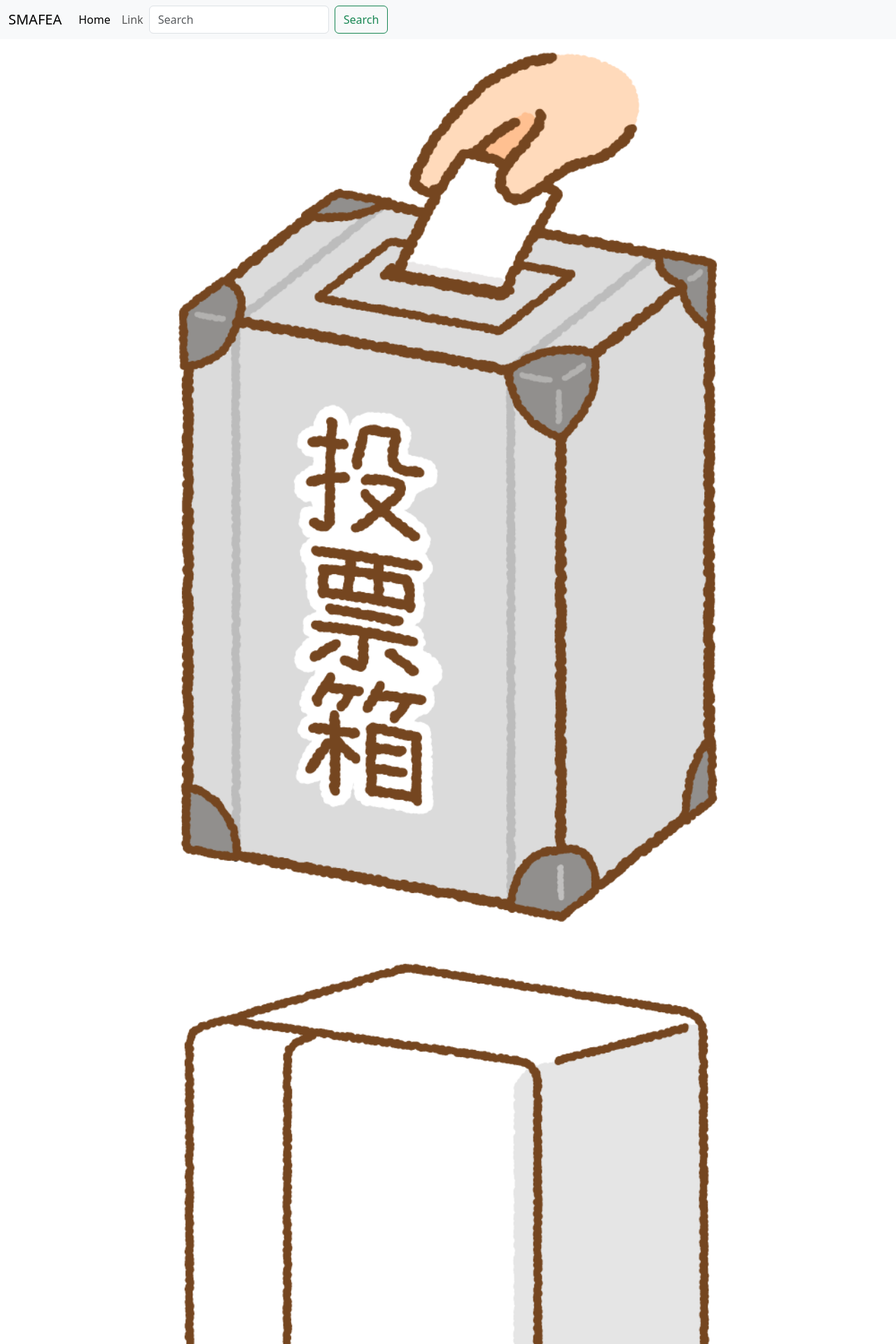
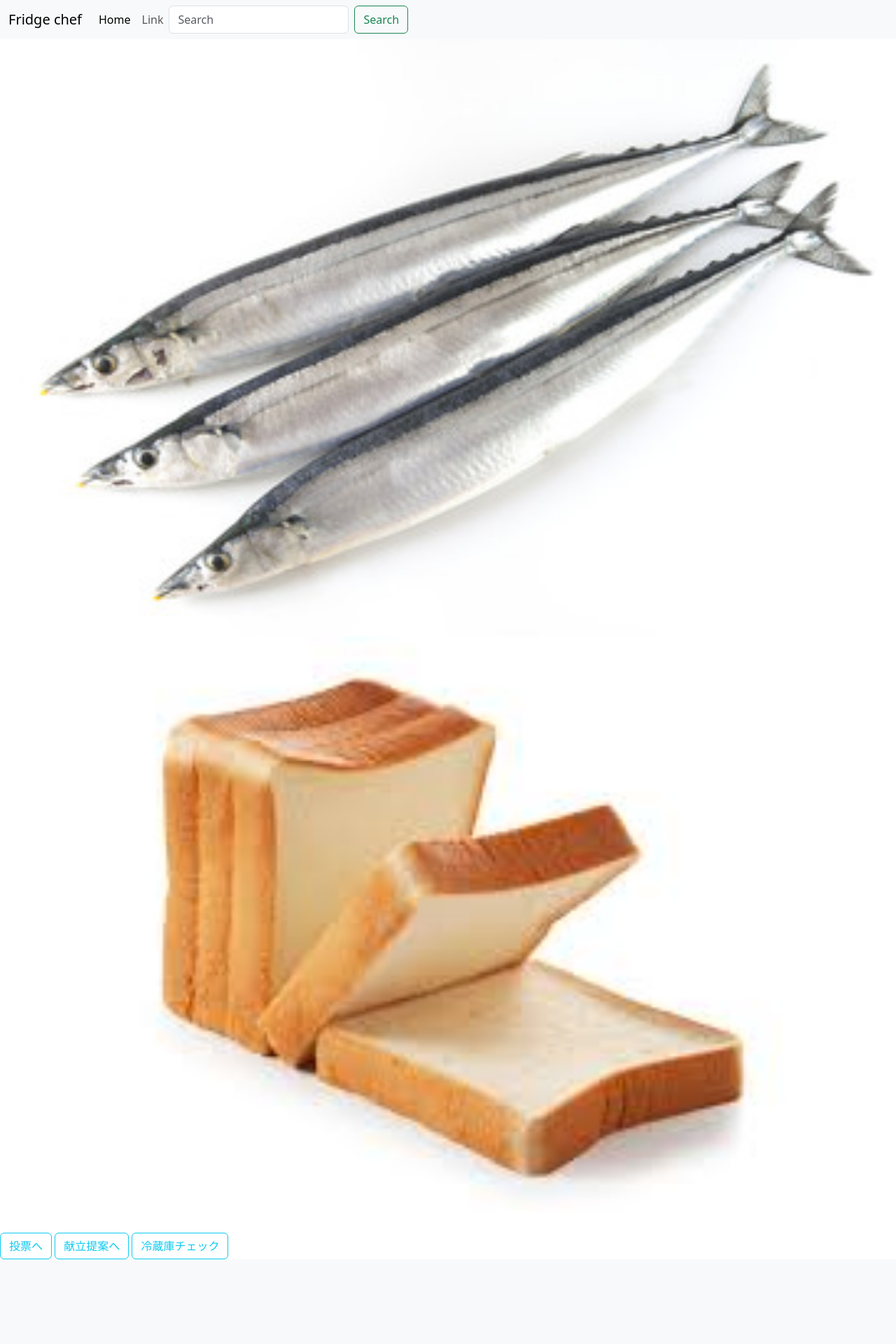
Before and after one commit to yumarusuke/KK, a Flask app: page / in a window 1280 px wide. Shown: the top 1920 px of the page at 70% size. After the commit the page ends 1799 px from the top, so only its background shows below. Run offline with Flask 3, Linux system fonts and the light colour scheme.

Commit message:
“new”

```diff
--- a/app.py
+++ b/app.py
@@ -42,6 +42,10 @@ def food3():
 def map():
     return render_template("map.html")
 
+@app.route("/signin")
+def signin():
+    return render_template("signin.html")
+
 @app.route("/otamesi")
 def otamesi():
     namae="ゆうまる"
--- a/templates/Registration.html
+++ b/templates/Registration.html
@@ -10,7 +10,7 @@
 <body>
     <nav class="navbar navbar-expand-lg bg-body-tertiary">
   <div class="container-fluid">
-    <a class="navbar-brand" href="#">SMAFEA</a>
+    <a class="navbar-brand" href="#">Fridge chef</a>
     <button class="navbar-toggler" type="button" data-bs-toggle="collapse" data-bs-target="#navbarSupportedContent" aria-controls="navbarSupportedContent" aria-expanded="false" aria-label="Toggle navigation">
       <span class="navbar-toggler-icon"></span>
     </button>
--- a/templates/buy.html
+++ b/templates/buy.html
@@ -7,10 +7,10 @@
    <link href="https://cdn.jsdelivr.net/npm/bootstrap@5.3.0/dist/css/bootstrap.min.css" rel="stylesheet" integrity="sha384-9ndCyUaIbzAi2FUVXJi0CjmCapSmO7SnpJef0486qhLnuZ2cdeRhO02iuK6FUUVM" crossorigin="anonymous">
    <script src="https://cdn.jsdelivr.net/npm/bootstrap@5.3.0/dist/js/bootstrap.bundle.min.js" integrity="sha384-geWF76RCwLtnZ8qwWowPQNguL3RmwHVBC9FhGdlKrxdiJJigb/j/68SIy3Te4Bkz" crossorigin="anonymous"></script>
 </head>
-<body>
+<body style="background-color: rgb(255, 255, 255);">
     <nav class="navbar navbar-expand-lg bg-body-tertiary">
   <div class="container-fluid">
-    <a class="navbar-brand" href="#">SMAFEA</a>
+    <a class="navbar-brand" href="#">Fridge chef</a>
     <button class="navbar-toggler" type="button" data-bs-toggle="collapse" data-bs-target="#navbarSupportedContent" aria-controls="navbarSupportedContent" aria-expanded="false" aria-label="Toggle navigation">
       <span class="navbar-toggler-icon"></span>
     </button>
@@ -30,7 +30,7 @@
   </div>
 </nav>
 <h2 style="background-color: #c4f5fb; padding: 10px; border-left: 5px solid #3498db;">
-  買い物
+  買うもの一覧
 </h2>
 <h3>①</h3>
 <h3>②</h3>
--- a/templates/cold.html
+++ b/templates/cold.html
@@ -7,10 +7,10 @@
     <link href="https://cdn.jsdelivr.net/npm/bootstrap@5.3.0/dist/css/bootstrap.min.css" rel="stylesheet" integrity="sha384-9ndCyUaIbzAi2FUVXJi0CjmCapSmO7SnpJef0486qhLnuZ2cdeRhO02iuK6FUUVM" crossorigin="anonymous">
     <script src="https://cdn.jsdelivr.net/npm/bootstrap@5.3.0/dist/js/bootstrap.bundle.min.js" integrity="sha384-geWF76RCwLtnZ8qwWowPQNguL3RmwHVBC9FhGdlKrxdiJJigb/j/68SIy3Te4Bkz" crossorigin="anonymous"></script>
 </head>
-<body>
+<body style="background-color: rgb(255, 255, 255);">
         <nav class="navbar navbar-expand-lg bg-body-tertiary">
   <div class="container-fluid">
-    <a class="navbar-brand" href="#">SMAFEA
+    <a class="navbar-brand" href="#">Fridge chef
     </a>
     <button class="navbar-toggler" type="button" data-bs-toggle="collapse" data-bs-target="#navbarSupportedContent" aria-controls="navbarSupportedContent" aria-expanded="false" aria-label="Toggle navigation">
       <span class="navbar-toggler-icon"></span>
--- a/templates/food.html
+++ b/templates/food.html
@@ -7,10 +7,10 @@
     <link href="https://cdn.jsdelivr.net/npm/bootstrap@5.3.0/dist/css/bootstrap.min.css" rel="stylesheet" integrity="sha384-9ndCyUaIbzAi2FUVXJi0CjmCapSmO7SnpJef0486qhLnuZ2cdeRhO02iuK6FUUVM" crossorigin="anonymous">
    <script src="https://cdn.jsdelivr.net/npm/bootstrap@5.3.0/dist/js/bootstrap.bundle.min.js" integrity="sha384-geWF76RCwLtnZ8qwWowPQNguL3RmwHVBC9FhGdlKrxdiJJigb/j/68SIy3Te4Bkz" crossorigin="anonymous"></script>
 </head>
-<body>
+<body style="background-color: rgb(255, 255, 255);">
     <nav class="navbar navbar-expand-lg bg-body-tertiary">
   <div class="container-fluid">
-    <a class="navbar-brand" href="#">SMAFEA
+    <a class="navbar-brand" href="#">Fridge chef
     </a>
     <button class="navbar-toggler" type="button" data-bs-toggle="collapse" data-bs-target="#navbarSupportedContent" aria-controls="navbarSupportedContent" aria-expanded="false" aria-label="Toggle navigation">
       <span class="navbar-toggler-icon"></span>
--- a/templates/food2.html
+++ b/templates/food2.html
@@ -7,10 +7,10 @@
      <link href="https://cdn.jsdelivr.net/npm/bootstrap@5.3.0/dist/css/bootstrap.min.css" rel="stylesheet" integrity="sha384-9ndCyUaIbzAi2FUVXJi0CjmCapSmO7SnpJef0486qhLnuZ2cdeRhO02iuK6FUUVM" crossorigin="anonymous">
    <script src="https://cdn.jsdelivr.net/npm/bootstrap@5.3.0/dist/js/bootstrap.bundle.min.js" integrity="sha384-geWF76RCwLtnZ8qwWowPQNguL3RmwHVBC9FhGdlKrxdiJJigb/j/68SIy3Te4Bkz" crossorigin="anonymous"></script>
 </head>
-<body>
+<body style="background-color: rgb(255, 255, 255);">
   <nav class="navbar navbar-expand-lg bg-body-tertiary">
   <div class="container-fluid">
-    <a class="navbar-brand" href="#">kk</a>
+    <a class="navbar-brand" href="#">Fridge chef</a>
     <button class="navbar-toggler" type="button" data-bs-toggle="collapse" data-bs-target="#navbarSupportedContent" aria-controls="navbarSupportedContent" aria-expanded="false" aria-label="Toggle navigation">
       <span class="navbar-toggler-icon"></span>
     </button>
--- a/templates/food3.html
+++ b/templates/food3.html
@@ -7,10 +7,10 @@
          <link href="https://cdn.jsdelivr.net/npm/bootstrap@5.3.0/dist/css/bootstrap.min.css" rel="stylesheet" integrity="sha384-9ndCyUaIbzAi2FUVXJi0CjmCapSmO7SnpJef0486qhLnuZ2cdeRhO02iuK6FUUVM" crossorigin="anonymous">
    <script src="https://cdn.jsdelivr.net/npm/bootstrap@5.3.0/dist/js/bootstrap.bundle.min.js" integrity="sha384-geWF76RCwLtnZ8qwWowPQNguL3RmwHVBC9FhGdlKrxdiJJigb/j/68SIy3Te4Bkz" crossorigin="anonymous"></script>
 </head>
-<body>
+<body style="background-color: rgb(255, 255, 255);">
         <nav class="navbar navbar-expand-lg bg-body-tertiary">
   <div class="container-fluid">
-    <a class="navbar-brand" href="#">SMAFEA</a>
+    <a class="navbar-brand" href="#">Fridge chef</a>
     <button class="navbar-toggler" type="button" data-bs-toggle="collapse" data-bs-target="#navbarSupportedContent" aria-controls="navbarSupportedContent" aria-expanded="false" aria-label="Toggle navigation">
       <span class="navbar-toggler-icon"></span>
     </button>
--- a/templates/suggest.html
+++ b/templates/suggest.html
@@ -10,7 +10,7 @@
 <body>
     <nav class="navbar navbar-expand-lg bg-body-tertiary">
   <div class="container-fluid">
-    <a class="navbar-brand" href="#">SMAFEA</a>
+    <a class="navbar-brand" href="#">Fridge chef</a>
     <button class="navbar-toggler" type="button" data-bs-toggle="collapse" data-bs-target="#navbarSupportedContent" aria-controls="navbarSupportedContent" aria-expanded="false" aria-label="Toggle navigation">
       <span class="navbar-toggler-icon"></span>
     </button>
--- a/templates/top.html
+++ b/templates/top.html
@@ -6,10 +6,10 @@
     <title>Document</title>
     <link href="https://cdn.jsdelivr.net/npm/bootstrap@5.3.0/dist/css/bootstrap.min.css" rel="stylesheet" integrity="sha384-9ndCyUaIbzAi2FUVXJi0CjmCapSmO7SnpJef0486qhLnuZ2cdeRhO02iuK6FUUVM" crossorigin="anonymous">
     <script src="https://cdn.jsdelivr.net/npm/bootstrap@5.3.0/dist/js/bootstrap.bundle.min.js" integrity="sha384-geWF76RCwLtnZ8qwWowPQNguL3RmwHVBC9FhGdlKrxdiJJigb/j/68SIy3Te4Bkz" crossorigin="anonymous"></script>
-<body>
+<body style="background-color: rgb(255, 255, 255);">
     <nav class="navbar navbar-expand-lg bg-body-tertiary">
   <div class="container-fluid">
-    <a class="navbar-brand" href="#">SMAFEA</a>
+    <a class="navbar-brand" href="#">Fridge chef</a>
     <button class="navbar-toggler" type="button" data-bs-toggle="collapse" data-bs-target="#navbarSupportedContent" aria-controls="navbarSupportedContent" aria-expanded="false" aria-label="Toggle navigation">
       <span class="navbar-toggler-icon"></span>
     </button>
@@ -36,13 +36,13 @@
   </div>
   <div class="carousel-inner">
     <div class="carousel-item active">
-      <img src="/static/vote.png" class="d-block w-100" alt="...">
+      <img src="/static/秋刀魚.jpg" class="d-block w-100" alt="...">
     </div>
     <div class="carousel-item">
-      <img src="/static/エコバッグ.png" class="d-block w-100" alt="...">
+      <img src="/static/メロン.jpg" class="d-block w-100" alt="...">
     </div>
     <div class="carousel-item">
-      <img src="/static/冷蔵庫.png" class="d-block w-100" alt="...">
+      <img src="/static/ソーセージ.jpg" class="d-block w-100" alt="...">
     </div>
   </div>
   <button class="carousel-control-prev" type="button" data-bs-target="#carouselExampleIndicators" data-bs-slide="prev">
@@ -56,13 +56,13 @@
   <div id="carouselExample" class="carousel slide">
   <div class="carousel-inner">
     <div class="carousel-item active">
-      <img src="/static/冷蔵庫.png" class="d-block w-100" alt="...">
+      <img src="/static/食パン.jpeg" class="d-block w-100" alt="...">
     </div>
     <div class="carousel-item">
-      <img src="/static/冷蔵庫.png" class="d-block w-100" alt="...">
+      <img src="/static/鶏手羽元.jpg" class="d-block w-100" alt="...">
     </div>
     <div class="carousel-item">
-      <img src="/static/冷蔵庫.png" class="d-block w-100" alt="...">
+      <img src="/static/りんご.jpg" class="d-block w-100" alt="...">
     </div>
   </div>
   <button class="carousel-control-prev" type="button" data-bs-target="#carouselExample" data-bs-slide="prev">
--- a/templates/vote.html
+++ b/templates/vote.html
@@ -7,10 +7,10 @@
     <link href="https://cdn.jsdelivr.net/npm/bootstrap@5.3.0/dist/css/bootstrap.min.css" rel="stylesheet" integrity="sha384-9ndCyUaIbzAi2FUVXJi0CjmCapSmO7SnpJef0486qhLnuZ2cdeRhO02iuK6FUUVM" crossorigin="anonymous">
     <script src="https://cdn.jsdelivr.net/npm/bootstrap@5.3.0/dist/js/bootstrap.bundle.min.js" integrity="sha384-geWF76RCwLtnZ8qwWowPQNguL3RmwHVBC9FhGdlKrxdiJJigb/j/68SIy3Te4Bkz" crossorigin="anonymous"></script>
 </head>
-<body>
+<body style="background-color: rgb(255, 255, 255);">
        <nav class="navbar navbar-expand-lg bg-body-tertiary">
   <div class="container-fluid">
-    <a class="navbar-brand" href="#">SMAFEA</a>
+    <a class="navbar-brand" href="#">Fridge chef</a>
     <button class="navbar-toggler" type="button" data-bs-toggle="collapse" data-bs-target="#navbarSupportedContent" aria-controls="navbarSupportedContent" aria-expanded="false" aria-label="Toggle navigation">
       <span class="navbar-toggler-icon"></span>
     </button>
```
